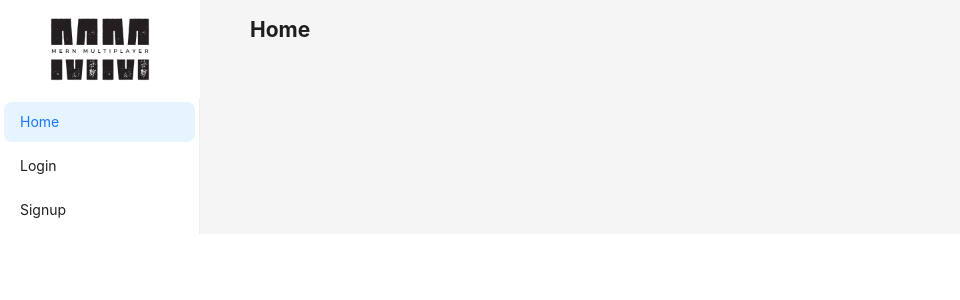
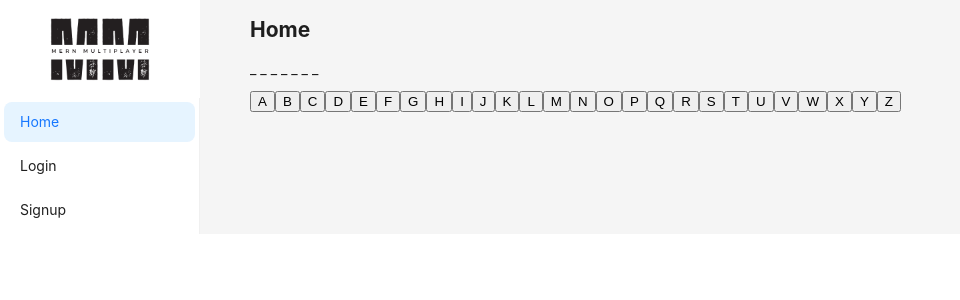
Before and after one commit to kurtmj93/MERN-multiplayer, a React (Create React App) app in the folder client/: page / in a window 1280 px wide. Shown: the top 300 px of the page, without its empty margins (0-960 px from the left). Built offline with nearby package versions, Linux system fonts and the light colour scheme.

Commit message:
simple hangman in react added

```diff
--- a/client/package.json
+++ b/client/package.json
@@ -10,9 +10,9 @@
     "antd": "^5.4.5",
     "graphql-ws": "^5.12.1",
     "jwt-decode": "^3.1.2",
+    "kaboom": "^3000.0.0-beta.3",
     "react": "^18.2.0",
     "react-dom": "^18.2.0",
-    "react-konva": "^18.2.7",
     "react-router-dom": "^6.10.0",
     "react-scripts": "5.0.1",
     "web-vitals": "^2.1.4"
--- /dev/null
+++ b/client/src/components/Hangman.js
@@ -0,0 +1,39 @@
+import React, {useState, useEffect} from 'react';
+
+const Hangman = ({duration = 120000}) => {
+    const word = "HANGMAN";
+    const letters = ["A", "B", "C", "D", "E", "F", "G",
+        "H", "I", "J", "K", "L", "M", "N", "O", "P", "Q", "R",
+        "S", "T", "U", "V", "W", "X", "Y", "Z"];
+
+        const [correctGuesses, setCorrectGuesses] = useState([])
+        const [timeUp, setTimeUp] = useState(false);
+
+            useEffect(() => {
+                const timeout = setTimeout(() => {
+                    setTimeUp(true);
+                }, duration);
+
+                return () => clearTimeout(timeout);
+            }, [])
+
+        const maskedWord = word.split('').map(letter =>
+        correctGuesses.includes(letter) ? letter : "_").join(" ");
+
+        return (
+            <div>
+                <p>{maskedWord}</p>
+                {letters.map((letter, index) =>
+                <button key={index} onClick={() =>{
+                    if (word.includes(letter)) {
+                        setCorrectGuesses([...correctGuesses, letter])
+                    }
+                }}>{letter}</button>)}
+                {timeUp ?
+                    <p>You lost!</p> :
+                !maskedWord.includes("_") && <p>You won!</p>}
+            </div>
+        )
+}
+
+export default Hangman;
--- a/client/src/components/Home.js
+++ b/client/src/components/Home.js
@@ -1,9 +1,12 @@
 import React from 'react';
+
+import Hangman from './Hangman';
 
 const Home = () => {
     return (
         <div>
         <h2>Home</h2>
+        <Hangman />
         </div>
     );
 };
```
Also changed, not shown: client/src/components/Gallows.js (added), 1 other file (tests, documents, lock files or other folders).
